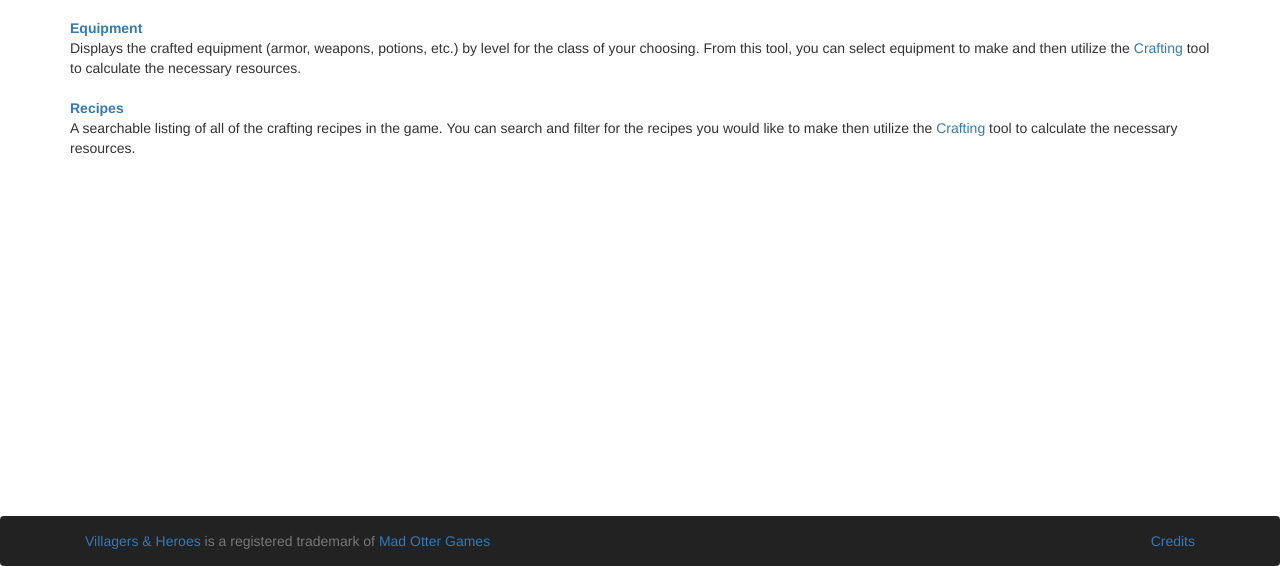
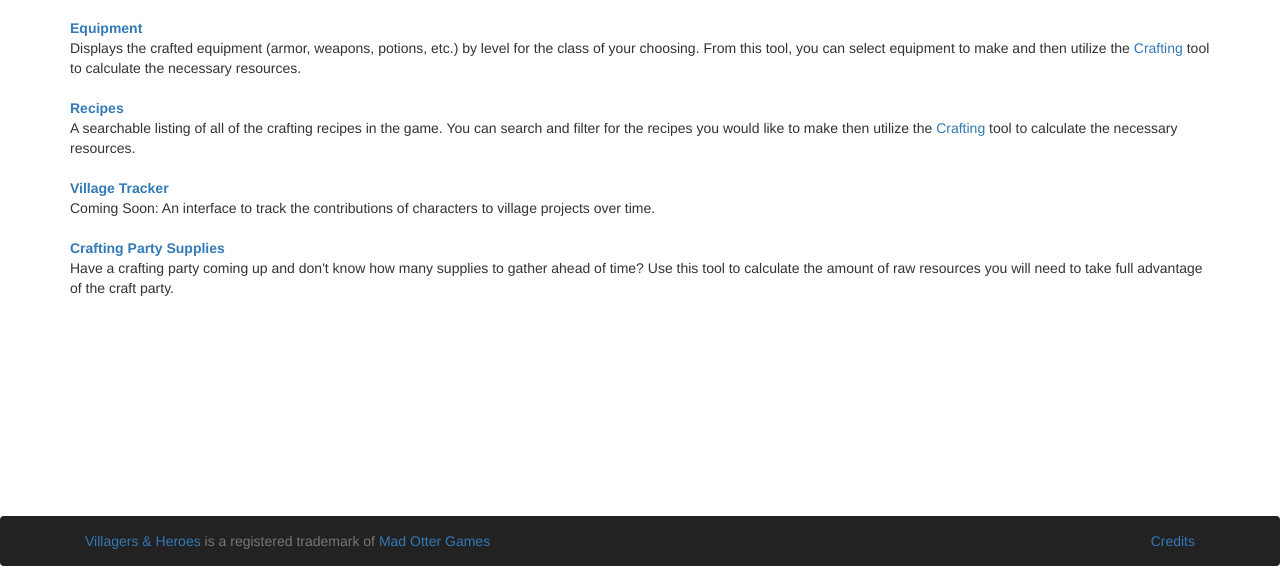
Before and after one commit to drewkilz/villagers_and_heroes_api, a Flask app: page / in a window 1280 px wide. Shown: the part 234-800 px from the top of the page. Run offline with Flask 2, Linux system fonts and the light colour scheme; some libraries are stand-ins or nearby versions.

Commit message:
Add two new potential tools and a TODO file.

```diff
--- a/app/templates/index.html
+++ b/app/templates/index.html
@@ -27,4 +27,15 @@
         A searchable listing of all of the crafting recipes in the game. You can search and filter for the recipes you
         would like to make then utilize the <a href="/crafting">Crafting</a> tool to calculate the necessary resources.
     </dd>
+    <br />
+    <dt><a href="/village">Village Tracker</a></dt>
+    <dd>
+        Coming Soon: An interface to track the contributions of characters to village projects over time.
+    </dd>
+    <br />
+    <dt><a href="/party">Crafting Party Supplies</a></dt>
+    <dd>
+        Have a crafting party coming up and don't know how many supplies to gather ahead of time? Use this tool to
+        calculate the amount of raw resources you will need to take full advantage of the craft party.
+    </dd>
 {% endblock %}
```
Also changed, not shown: todo.py (added, +12 -0 lines).
